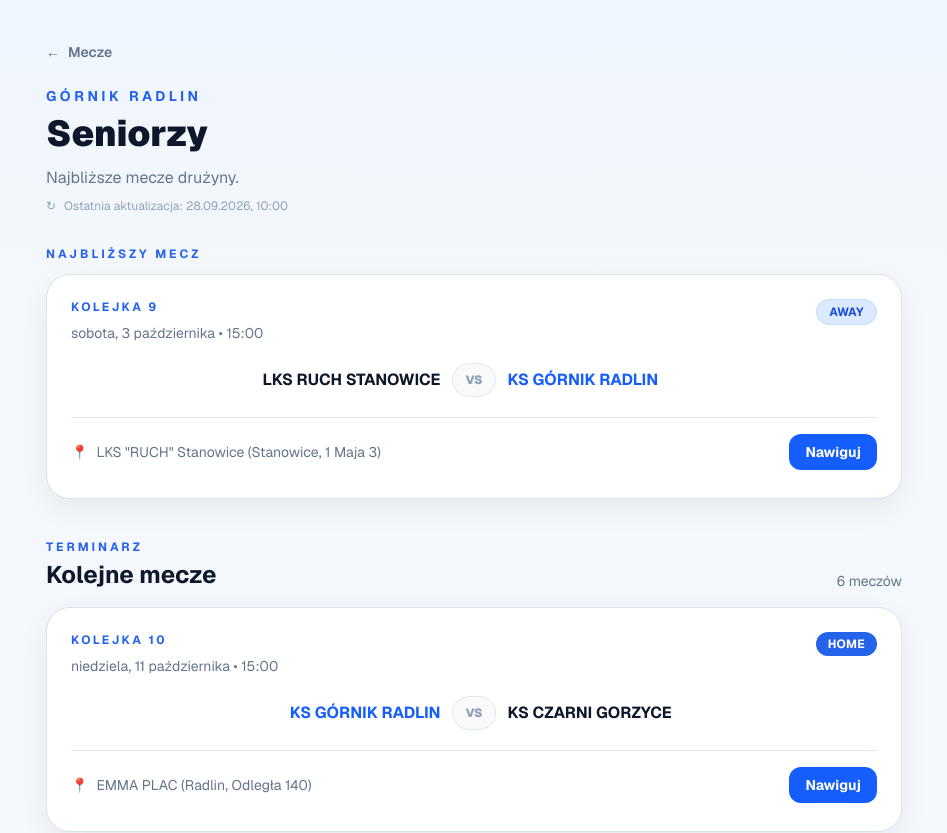
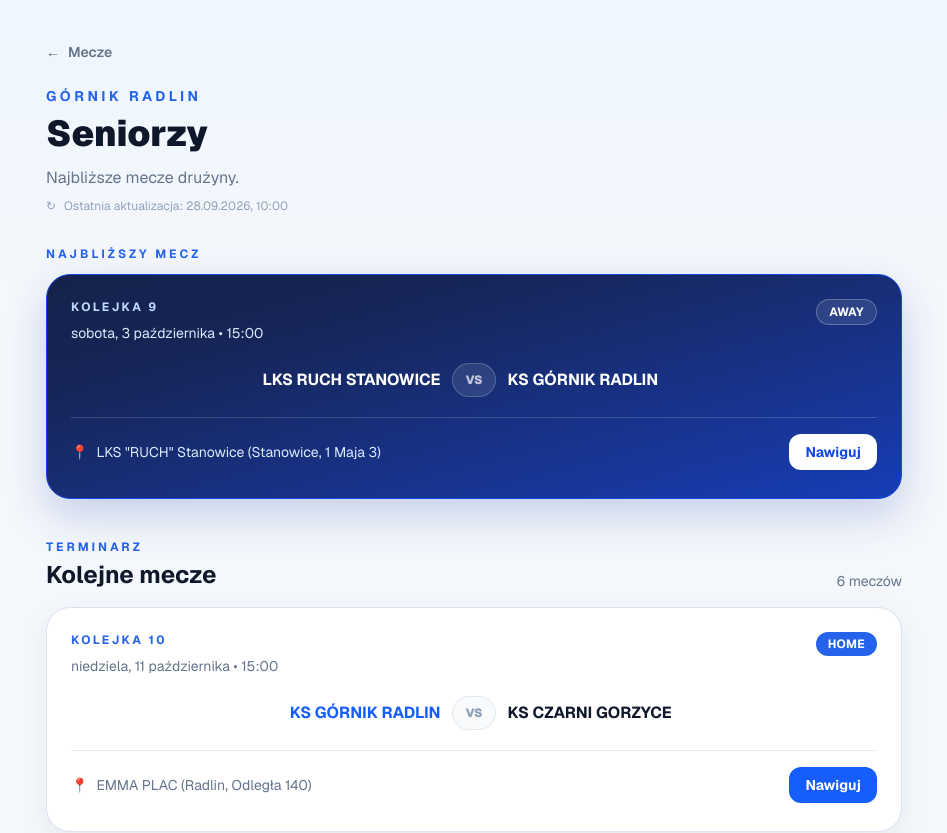
Before and after one commit to adiczq/mecze, a Next.js app: page /seniorzy in a window 1280 px wide. Shown: the top 833 px of the page, without its empty margins (166-1113 px from the left). Built offline with nearby package versions, Linux system fonts and the light colour scheme.

Commit message:
Highlight featured match

```diff
--- a/src/app/globals.css
+++ b/src/app/globals.css
@@ -201,13 +201,32 @@ body {
   transform: translateY(-1px);
 }
 
+/* FEATURED MATCH */
+
+@keyframes featured-glow {
+  0%,
+  100% {
+    background-position: 0% 50%;
+  }
+
+  50% {
+    background-position: 100% 50%;
+  }
+}
+
+.featured-match {
+  background-size: 220% 220%;
+  animation: featured-glow 9s ease-in-out infinite;
+}
+
 /* ACCESSIBILITY */
 
 @media (prefers-reduced-motion: reduce) {
   .hero-panel,
   .live-dot,
   .fade-up,
-  .match-enter {
+  .match-enter,
+  .featured-match {
     animation: none;
   }
 
--- a/src/components/MatchCard.tsx
+++ b/src/components/MatchCard.tsx
@@ -19,21 +19,25 @@ export default function MatchCard({ match, featured = false }: MatchCardProps) {
 
   return (
     <article
-      className={`card rounded-3xl p-5 transition sm:p-6 ${
+      className={`rounded-3xl border p-5 transition sm:p-6 ${
         featured
-          ? "border-blue-300 shadow-[0_12px_35px_rgba(37,99,235,0.12)]"
-          : ""
+          ? "featured-match border-blue-700 bg-gradient-to-br from-slate-900 via-blue-950 to-blue-700 text-white shadow-[0_16px_40px_rgba(30,64,175,0.22)]"
+          : "card"
       }`}
     >
       <div className="flex items-start justify-between gap-4">
         <div>
           {match.round && (
-            <p className="brand text-xs font-bold uppercase tracking-[0.2em]">
+            <p
+              className={`text-xs font-bold uppercase tracking-[0.2em] ${
+                featured ? "text-blue-200" : "brand"
+              }`}
+            >
               {match.round}
             </p>
           )}
 
-          <p className="muted mt-2 text-sm">
+          <p className={`mt-2 text-sm ${featured ? "text-blue-100" : "muted"}`}>
             {formatMatchDate(match.date)}
             {match.time ? ` • ${match.time}` : ""}
           </p>
@@ -41,7 +45,13 @@ export default function MatchCard({ match, featured = false }: MatchCardProps) {
 
         <span
           className={`rounded-full px-3 py-1 text-xs font-bold uppercase tracking-wide ${
-            isHome ? "badge-home" : "badge-away"
+            featured
+              ? isHome
+                ? "bg-white text-blue-700"
+                : "border border-white/25 bg-white/10 text-white"
+              : isHome
+                ? "badge-home"
+                : "badge-away"
           }`}
         >
           {isHome ? "HOME" : "AWAY"}
@@ -53,21 +63,35 @@ export default function MatchCard({ match, featured = false }: MatchCardProps) {
           <div className="text-center sm:text-right">
             <p
               className={`font-bold ${
-                isHome ? "text-blue-600" : "text-slate-900"
+                featured
+                  ? "text-white"
+                  : isHome
+                    ? "text-blue-600"
+                    : "text-slate-900"
               }`}
             >
               {match.homeTeam}
             </p>
           </div>
 
-          <div className="mx-auto rounded-full border border-slate-200 bg-slate-50 px-3 py-2 text-xs font-black text-slate-400">
+          <div
+            className={`mx-auto rounded-full border px-3 py-2 text-xs font-black ${
+              featured
+                ? "border-white/20 bg-white/10 text-white/70"
+                : "border-slate-200 bg-slate-50 text-slate-400"
+            }`}
+          >
             VS
           </div>
 
           <div className="text-center sm:text-left">
             <p
               className={`font-bold ${
-                !isHome ? "text-blue-600" : "text-slate-900"
+                featured
+                  ? "text-white"
+                  : !isHome
+                    ? "text-blue-600"
+                    : "text-slate-900"
               }`}
             >
               {match.awayTeam}
@@ -77,13 +101,21 @@ export default function MatchCard({ match, featured = false }: MatchCardProps) {
       </div>
 
       {match.venue && (
-        <div className="border-t border-slate-200 pt-4 pb-1">
+        <div
+          className={`border-t pt-4 pb-1 ${
+            featured ? "border-white/15" : "border-slate-200"
+          }`}
+        >
           <div className="flex flex-col gap-3 sm:flex-row sm:items-center sm:justify-between">
             <a
               href={getGoogleMapsUrl(match.venue)}
               target="_blank"
               rel="noopener noreferrer"
-              className="muted inline-flex items-start gap-2 text-sm transition hover:text-blue-600"
+              className={`inline-flex items-start gap-2 text-sm transition ${
+                featured
+                  ? "text-blue-100 hover:text-white"
+                  : "muted hover:text-blue-600"
+              }`}
             >
               <span>📍</span>
               <span>{match.venue}</span>
@@ -93,7 +125,11 @@ export default function MatchCard({ match, featured = false }: MatchCardProps) {
               href={getGoogleMapsUrl(match.venue)}
               target="_blank"
               rel="noopener noreferrer"
-              className="inline-flex w-fit items-center rounded-xl bg-blue-600 px-3.5 py-2 text-sm font-bold text-white transition hover:bg-blue-700 sm:px-4"
+              className={`inline-flex w-fit items-center rounded-xl px-3.5 py-2 text-sm font-bold transition sm:px-4 ${
+                featured
+                  ? "bg-white text-blue-700 hover:bg-blue-50"
+                  : "bg-blue-600 text-white hover:bg-blue-700"
+              }`}
             >
               Nawiguj
             </a>
```
